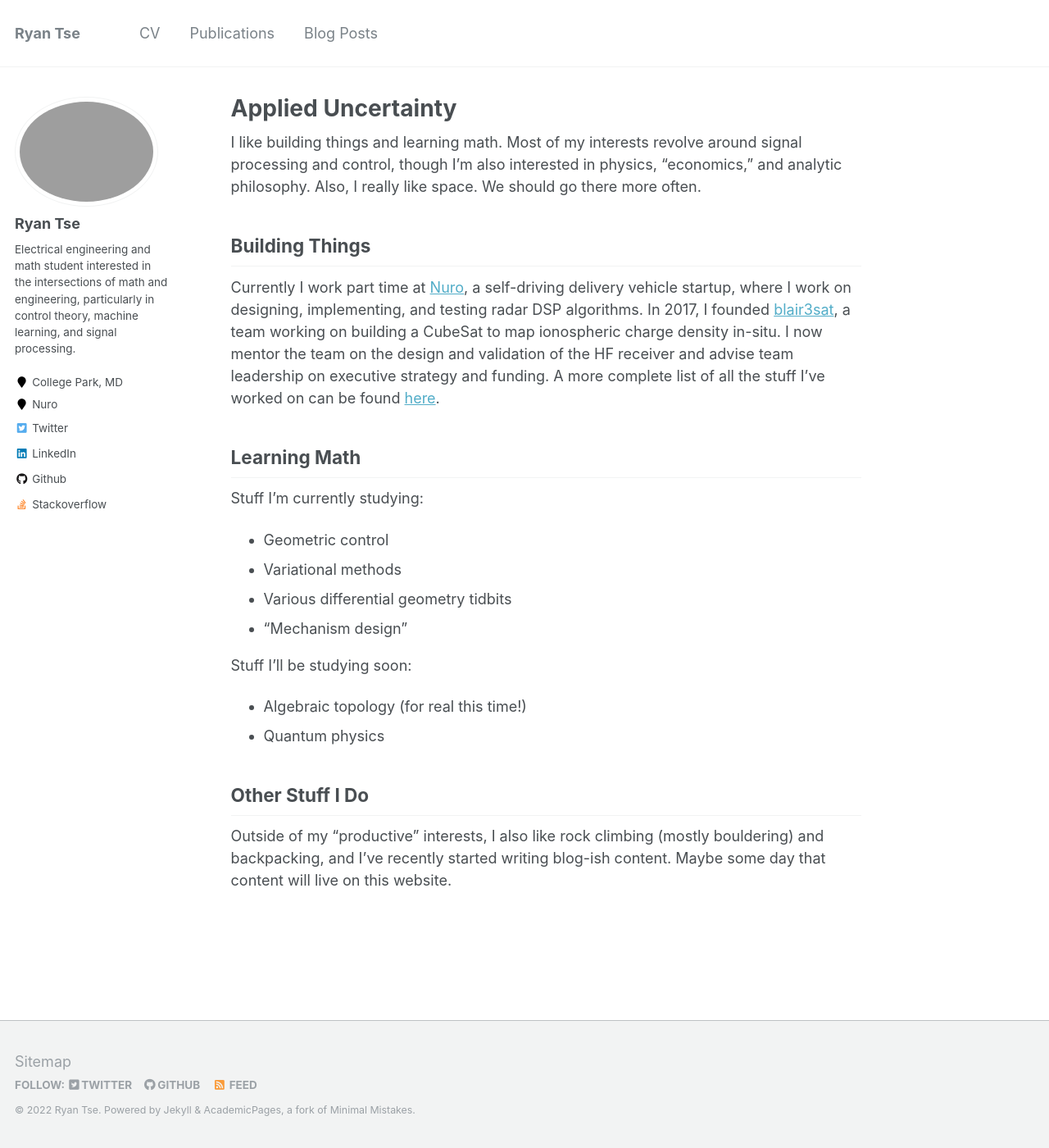
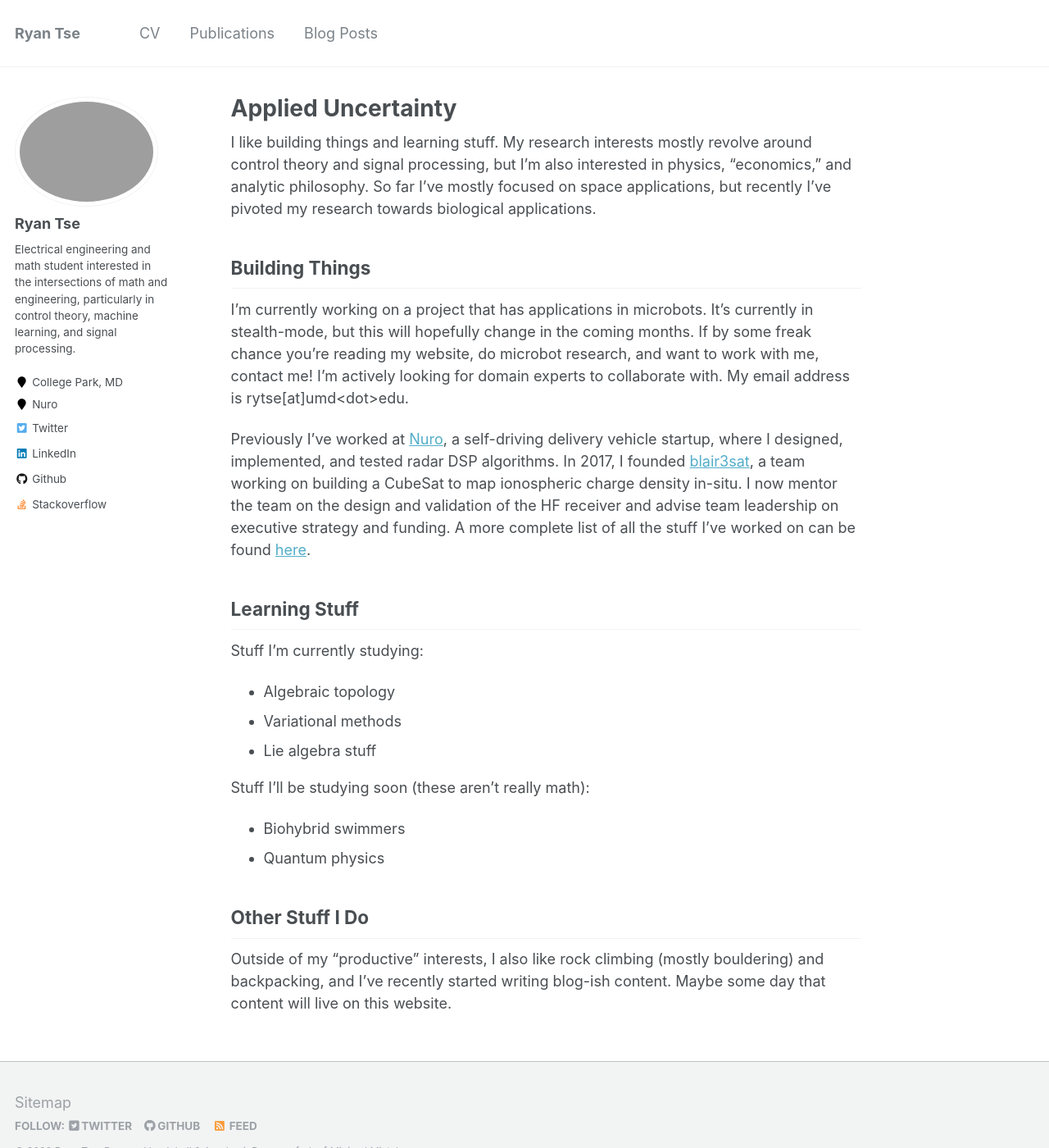
Before and after one commit to rytse/rytse.github.io, a Jekyll site: the page built from _pages/about.md, in a window 1280 px wide and 1400 px high. Shown: the whole window at 82% size. Built offline with Jekyll 4.4.1, drawn with Linux system fonts in a browser that asks for light colours.

Commit message:
Update about

```diff
--- a/_pages/about.md
+++ b/_pages/about.md
@@ -8,22 +8,23 @@ redirect_from:
   - /about.html
 ---
 
-I like building things and learning math. Most of my interests revolve around signal processing and control, though I'm also interested in physics, "economics," and analytic philosophy. Also, I really like space. We should go there more often.
+I like building things and learning stuff. My research interests mostly revolve around control theory and signal processing, but I'm also interested in physics, "economics," and analytic philosophy. So far I've mostly focused on space applications, but recently I've pivoted my research towards biological applications.
 
 ## Building Things
 
-Currently I work part time at [Nuro](https://nuro.ai/), a self-driving delivery vehicle startup, where I work on designing, implementing, and testing radar DSP algorithms. In 2017, I founded [blair3sat](https://www.blair3sat.com/), a team working on building a CubeSat to map ionospheric charge density in-situ. I now mentor the team on the design and validation of the HF receiver and advise team leadership on executive strategy and funding. A more complete list of all the stuff I've worked on can be found [here](https://rytse.github.io/cv/).
+I'm currently working on a project that has applications in microbots. It's currently in stealth-mode, but this will hopefully change in the coming months. If by some freak chance you're reading my website, do microbot research, and want to work with me, contact me! I'm actively looking for domain experts to collaborate with. My email address is rytse[at]umd\<dot\>edu.
 
-## Learning Math
+Previously I've worked at [Nuro](https://nuro.ai/), a self-driving delivery vehicle startup, where I designed, implemented, and tested radar DSP algorithms. In 2017, I founded [blair3sat](https://www.blair3sat.com/), a team working on building a CubeSat to map ionospheric charge density in-situ. I now mentor the team on the design and validation of the HF receiver and advise team leadership on executive strategy and funding. A more complete list of all the stuff I've worked on can be found [here](https://rytse.github.io/cv/).
+
+## Learning Stuff
 
 Stuff I'm currently studying:
- * Geometric control
+ * Algebraic topology
  * Variational methods
- * Various differential geometry tidbits
- * "Mechanism design"
+ * Lie algebra stuff
 
-Stuff I'll be studying soon:
- * Algebraic topology (for real this time!)
+Stuff I'll be studying soon (these aren't really math):
+ * Biohybrid swimmers
  * Quantum physics
 
 ## Other Stuff I Do
```
